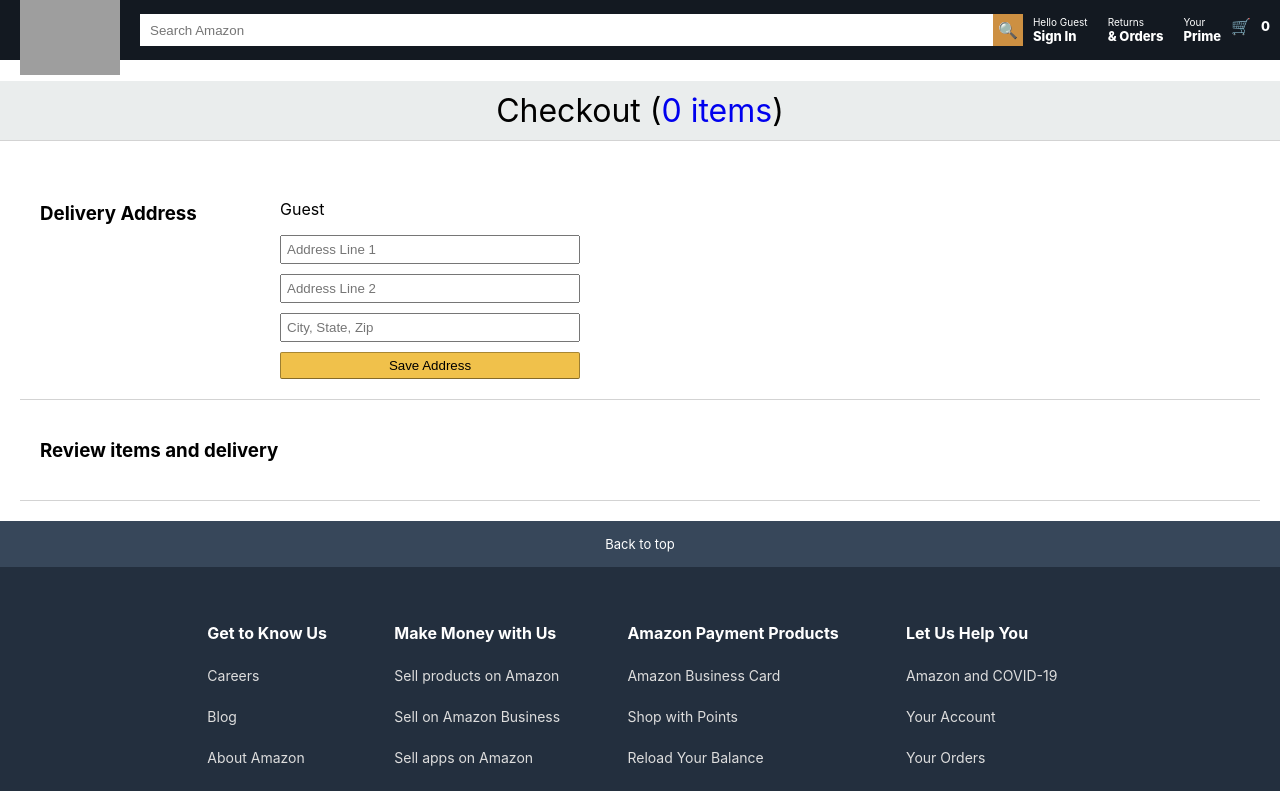
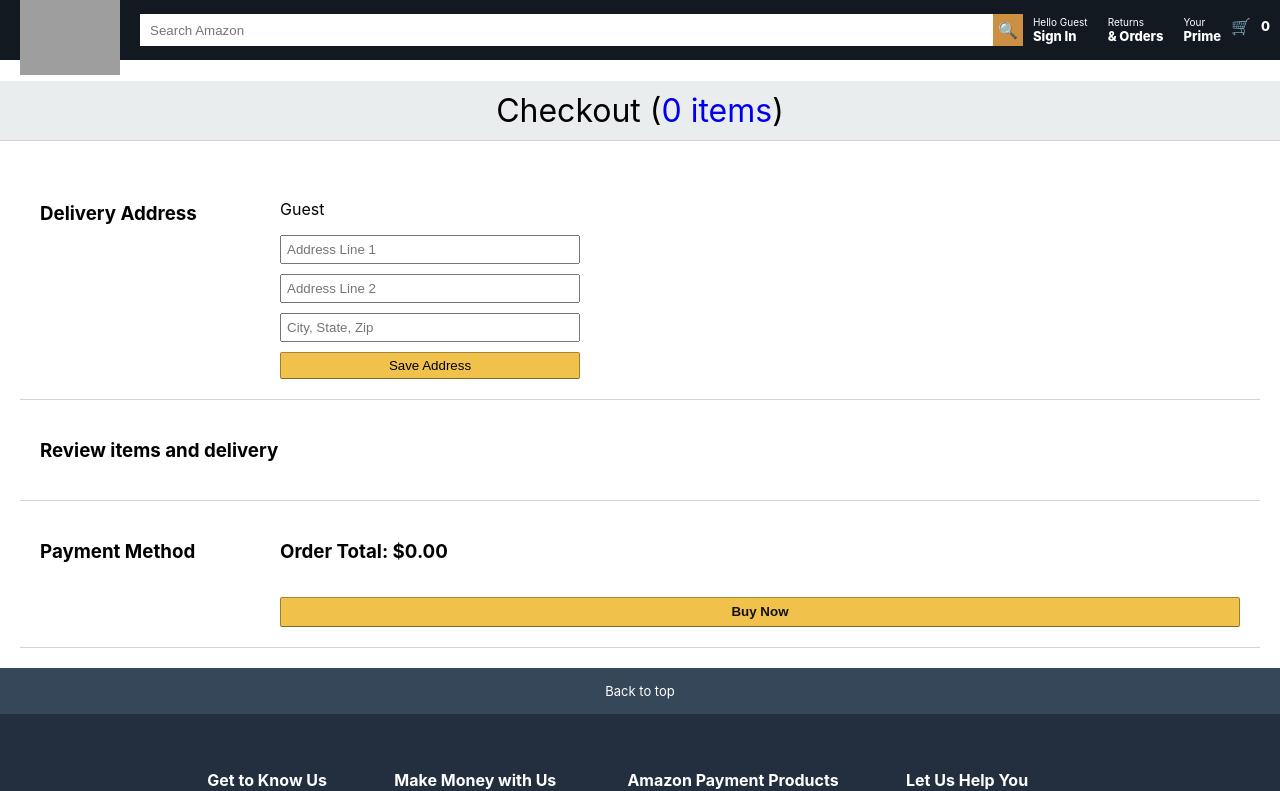
Before and after one commit to KeshavxA/amazon, a React (Create React App) app: page /payment in a window 1280 px wide. Shown: the top 791 px of the page. Built offline with nearby package versions, Linux system fonts and the light colour scheme; grey boxes are pictures that could not be loaded.

Commit message:
feat: 11. Order Summary Section

```diff
--- a/src/components/Payment.css
+++ b/src/components/Payment.css
@@ -49,3 +49,19 @@
   padding: 5px;
   cursor: pointer;
 }
+
+.payment__priceContainer > h3 {
+  padding-bottom: 15px;
+}
+
+.payment__buyButton {
+  background: #f0c14b;
+  border-radius: 2px;
+  width: 100%;
+  height: 30px;
+  border: 1px solid;
+  font-weight: 800;
+  border-color: #a88734 #9c7e31 #846a29;
+  color: #111;
+  cursor: pointer;
+}
--- a/src/components/Payment.js
+++ b/src/components/Payment.js
@@ -1,10 +1,22 @@
 import React from 'react';
 import './Payment.css';
 import { useStateValue } from "../StateProvider";
-import { Link } from "react-router-dom";
+import { Link, useNavigate } from "react-router-dom";
+import CheckoutProduct from './CheckoutProduct';
+import { formatCurrency } from '../utils/formatCurrency';
 
 function Payment() {
-  const [{ basket, user }] = useStateValue();
+  const [{ basket, user }, dispatch] = useStateValue();
+  const navigate = useNavigate();
+
+  const getBasketTotal = (basket) =>
+    basket?.reduce((amount, item) => item.price + amount, 0);
+
+  const handleBuyNow = () => {
+    // Navigate to orders (feature 12)
+    navigate('/orders');
+    dispatch({ type: 'EMPTY_BASKET' });
+  };
 
   return (
     <div className='payment'>
@@ -37,7 +49,29 @@
             <h3>Review items and delivery</h3>
           </div>
           <div className='payment__items'>
-            {/* Items will render here in feature 11 */}
+            {basket.map((item, index) => (
+              <CheckoutProduct
+                key={index}
+                id={item.id}
+                title={item.title}
+                image={item.image}
+                price={item.price}
+                rating={item.rating}
+              />
+            ))}
+          </div>
+        </div>
+
+        {/* Payment Method & Total */}
+        <div className='payment__section'>
+          <div className='payment__title'>
+            <h3>Payment Method</h3>
+          </div>
+          <div className='payment__details'>
+            <div className='payment__priceContainer'>
+              <h3>Order Total: {formatCurrency(getBasketTotal(basket))}</h3>
+              <button onClick={handleBuyNow} className="payment__buyButton">Buy Now</button>
+            </div>
           </div>
         </div>
 
```
